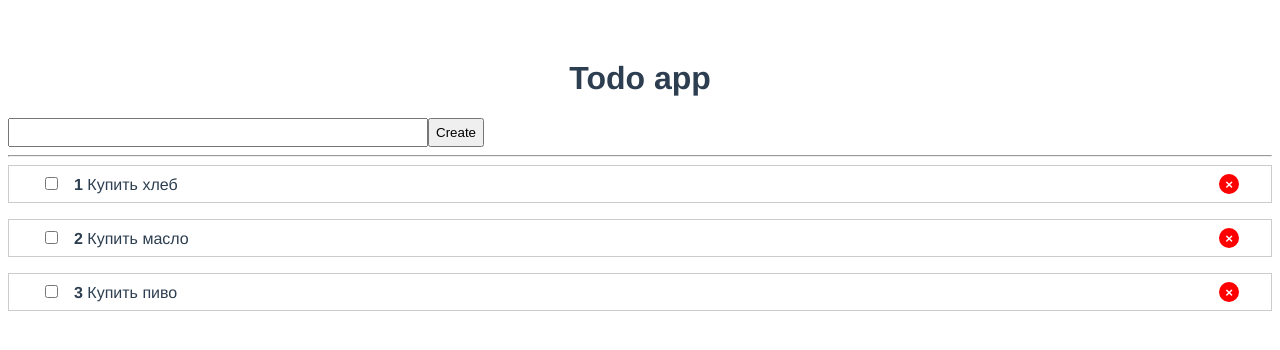
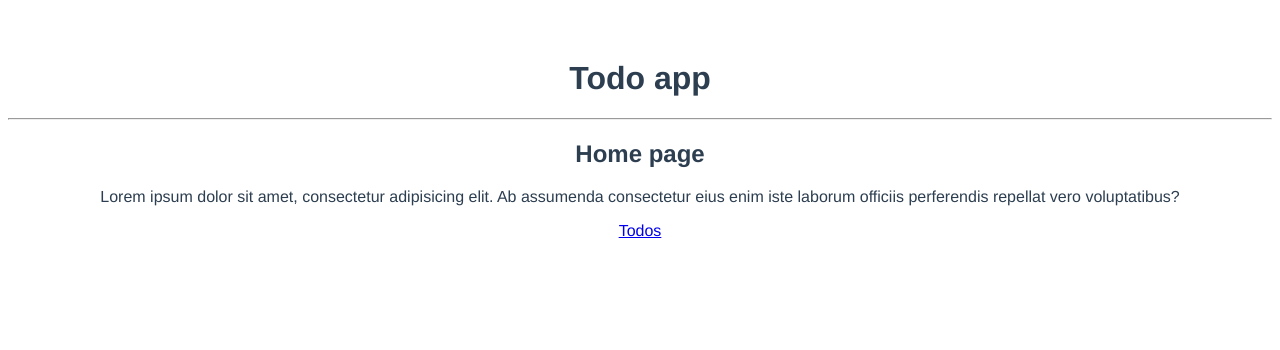
Before and after one commit to YmNIK13/vue-50min, a Vue app: page / in a window 1280 px wide. Shown: the top 350 px of the page. Built offline with nearby package versions, Linux system fonts and the light colour scheme.

Commit message:
роуты

```diff
--- a/package.json
+++ b/package.json
@@ -8,7 +8,8 @@
   },
   "dependencies": {
     "core-js": "^3.6.5",
-    "vue": "^2.6.11"
+    "vue": "^2.6.11",
+    "vue-router": "^3.4.3"
   },
   "devDependencies": {
     "@vue/cli-plugin-babel": "^4.5.0",
--- a/src/App.vue
+++ b/src/App.vue
@@ -1,47 +1,10 @@
 <template>
 	<div id="app">
 		<h1>Todo app</h1>
-		<AddTodo
-				@add-todo="addTodo"
-		/>
-		<hr/>
-		<TodoList
-				v-bind:todos="todos"
-				@remove-todo="removeTodo"
-		/>
+		<hr>
+		<router-view />
 	</div>
 </template>
-
-<script>
-    import TodoList from '@/components/TodoList'
-    import AddTodo from '@/components/AddTodo'
-
-    export default {
-        name: 'App',
-        data() {
-            return {
-                todos: [
-                    {id: 1, title: 'Купить хлеб', completed: false},
-                    {id: 2, title: 'Купить масло', completed: false},
-                    {id: 3, title: 'Купить пиво', completed: false},
-                ]
-            }
-        },
-        components: {
-            TodoList,
-            AddTodo,
-        },
-        methods: {
-            removeTodo(id) {
-                this.todos = this.todos.filter(t => t.id !== id)
-            },
-
-            addTodo(todo) {
-                this.todos.push(todo)
-            }
-        }
-    }
-</script>
 
 <style>
 	#app {
--- a/src/main.js
+++ b/src/main.js
@@ -1,8 +1,10 @@
 import Vue from 'vue'
 import App from './App.vue'
+import router from "./router";
 
 Vue.config.productionTip = false
 
 new Vue({
+  router,
   render: h => h(App),
 }).$mount('#app')
--- /dev/null
+++ b/src/router.js
@@ -0,0 +1,17 @@
+import Vue from 'vue'
+import Router from 'vue-router'
+import Home from '@/views/Home'
+
+Vue.use(Router) // регистрируем плагин роутера
+
+export default new Router({
+    mode: 'history',
+    routes: [{
+        path: '/',
+        component: Home
+    },{
+        path: '/todos',
+        component: () => import('./views/Todos')
+    },
+    ]
+})
--- /dev/null
+++ b/src/views/Home.vue
@@ -0,0 +1,10 @@
+<template>
+	<div>
+		<h2>Home page</h2>
+
+		<p>Lorem ipsum dolor sit amet, consectetur adipisicing elit.
+			Ab assumenda consectetur eius enim iste laborum officiis perferendis repellat vero voluptatibus?</p>
+
+		<router-link to="/todos">Todos</router-link>
+	</div>
+</template>
--- /dev/null
+++ b/src/views/Todos.vue
@@ -0,0 +1,50 @@
+<template>
+	<div>
+		<h2>Todo app</h2>
+
+		<router-link to="/">Home</router-link>
+		<AddTodo
+				@add-todo="addTodo"
+		/>
+		<hr/>
+		<TodoList
+				v-bind:todos="todos"
+				@remove-todo="removeTodo"
+		/>
+	</div>
+</template>
+
+
+<script>
+    import TodoList from '@/components/TodoList'
+    import AddTodo from '@/components/AddTodo'
+
+    export default {
+        name: 'App',
+        data() {
+            return {
+                todos: []
+            }
+        },
+        mounted() {
+            fetch('https://jsonplaceholder.typicode.com/todos?_limit=3')
+                .then(response => response.json())
+                .then(json => {
+                    this.todos = json
+                })
+        },
+        components: {
+            TodoList,
+            AddTodo,
+        },
+        methods: {
+            removeTodo(id) {
+                this.todos = this.todos.filter(t => t.id !== id)
+            },
+
+            addTodo(todo) {
+                this.todos.push(todo)
+            }
+        }
+    }
+</script>
```
Also changed, not shown: 1 other file (tests, documents, lock files or other folders).
